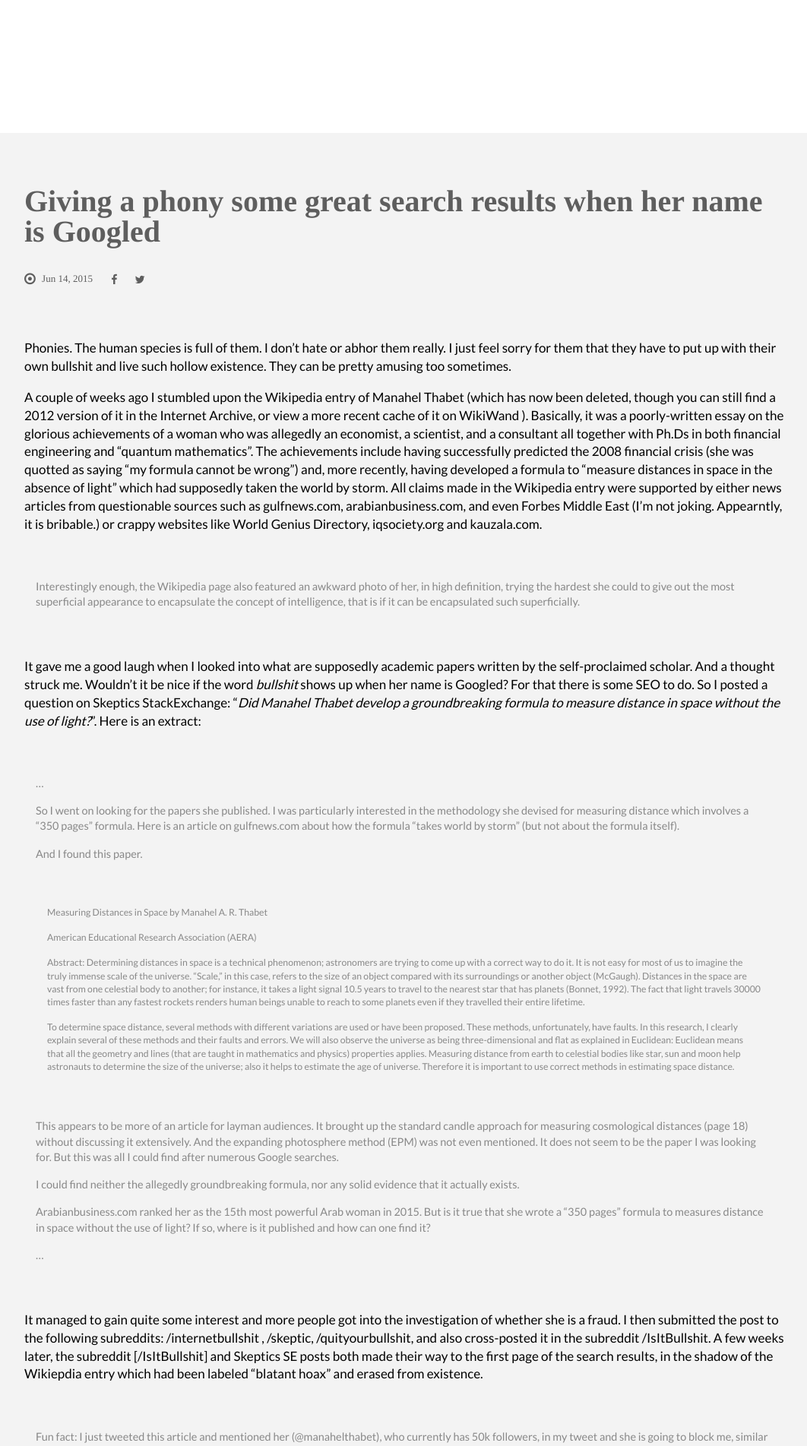
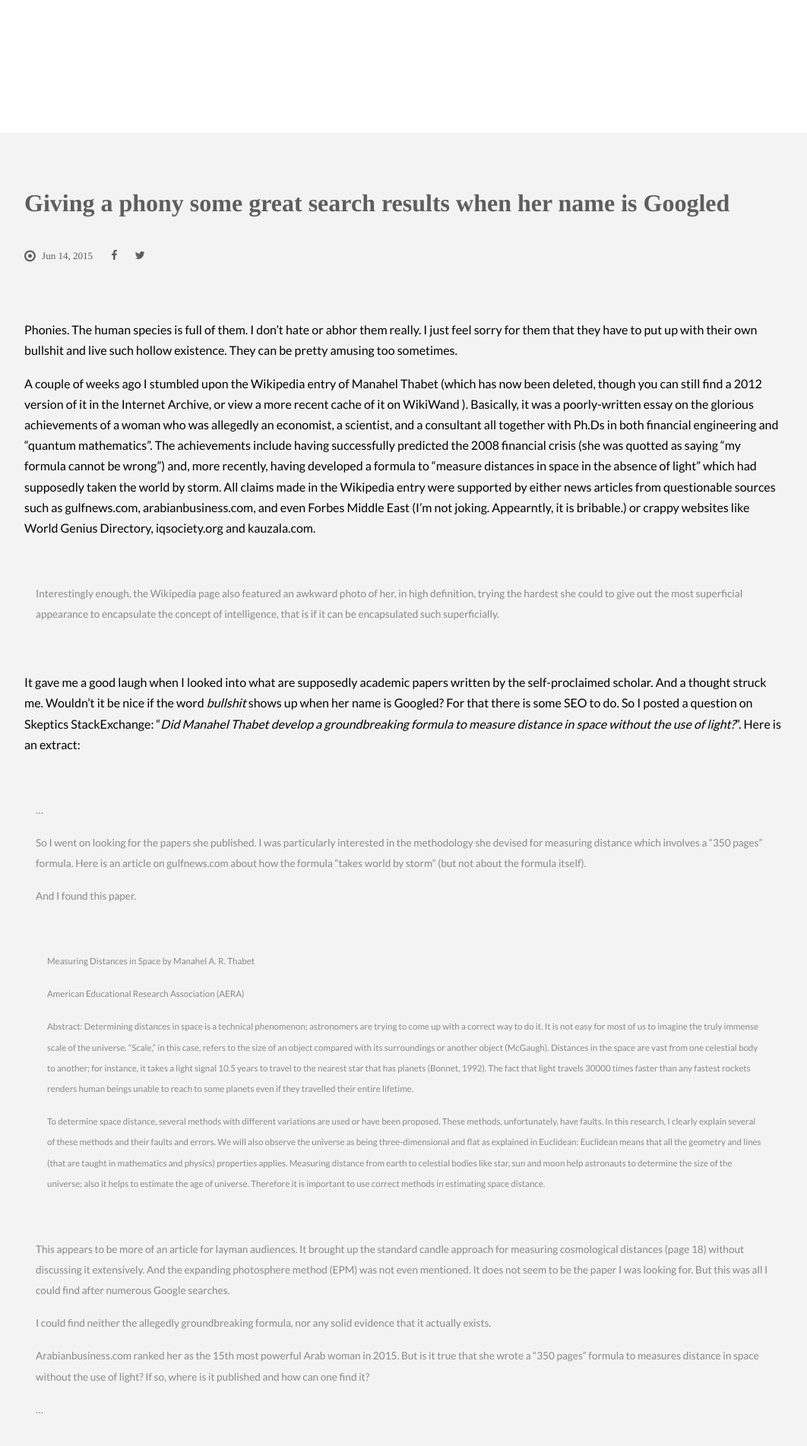
Before and after one commit to archywillhe/0a-Jekyll, a Jekyll site: the page built from _posts/2015-06-14-giving-a-phony-some-great-search-results-when-her-name-is-googled.md, in a window 1280 px wide. Shown: the part 772-2675 px from the top of the page at 76% size, without its empty margins (108-1170 px from the left). Built offline with Jekyll 4.4.1, drawn with Linux system fonts in a browser that asks for light colours; nearby versions of some CDN libraries; some of the changed text lies outside the part shown.

Commit message:
style changes

```diff
--- a/_includes/general/head.html
+++ b/_includes/general/head.html
@@ -8,8 +8,11 @@
   {% if page.font %}
   {% case page.font %}
   {% when 'garamond' %}
-  <script type="text/javascript" src="//use.typekit.net/agx1ofd.js"></script>
-  <script type="text/javascript">try{Typekit.load();}catch(e){}</script>
+
+   <!-- garamond is no longer in used;
+   <script type="text/javascript" src="//use.typekit.net/agx1ofd.js"></script>
+  <script type="text/javascript">try{Typekit.load();}catch(e){}</script> -->
+ <link href='http://fonts.googleapis.com/css?family=Merriweather' rel='stylesheet' type='text/css'>
   {% else %}
   <link href='{{page.fontLink}}' rel='stylesheet' type='text/css'>
   {% endcase %}
--- a/_layouts/dailylogs.html
+++ b/_layouts/dailylogs.html
@@ -1,6 +1,6 @@
 ---
 layout: default
-extraClasses: ["dailylog"]
+extraClasses: ["dailylog", "dailylogs"]
 ---
 
 {% assign posts_groups = site.posts | group_by:"postType" %}
--- a/_sass/_layout.scss
+++ b/_sass/_layout.scss
@@ -4,6 +4,7 @@
 body{
   font-family: "Helvetica Neue",Helvetica,Arial,sans-serif;
   background-color:#fff;
+  font-size: 16px;
   line-height: 1.42857143;
 }
 .whitebg{
@@ -74,7 +75,7 @@ a:hover,a:focus,a:visited{
           width: 195px;
         }
         .archytitle{
-          font-size: 14px;
+          font-size: 11px;
           text-align: center;
           position:relative;
           left:-15px;
@@ -255,7 +256,7 @@ font-family: "Helvetica Neue",Helvetica,Arial,sans-serif;
 .archyitem{
   margin-top:10px;
   .archytitle{
-    font-size: 19px;
+    font-size: 15px;
     height:80px;
     line-height: 80px;
 
@@ -341,11 +342,10 @@ font-family: "Helvetica Neue",Helvetica,Arial,sans-serif;
   text-decoration:none;
 }
 .archypost{
-  font-size: 20px;
   color: #000;
   font-weight: 400;
   font-style: normal;
-  line-height: 1.4;
+  line-height: 1.7em;
   max-width:1000px;
   margin:0 auto;
   margin-top:50px;
@@ -360,7 +360,7 @@ font-family: "Helvetica Neue",Helvetica,Arial,sans-serif;
   }
   h1{
     font-weight: 700;
-    line-height: 1;
+    line-height: 1.4em;
     font-size: 2em;
     margin:0;
     padding:20px 0;
@@ -603,6 +603,7 @@ h1 span{
   }
   .smaller{
     font-size: 1.1em;
+    line-height: 0.1em;
     margin: 0 10px
   }
   @media (max-width: 568px){
@@ -732,6 +733,7 @@ footer {
   .archypost{
     margin-top:34px;
     color:#666;
+    max-width: 52em;
     margin-bottom: 29px;
   }
   .d_shortcuts{
@@ -799,11 +801,15 @@ footer {
   }
 }
 
+.dailylogs .archypost{
+  font-family: 'Lato', 'Helvetica Neue', Helvetica, Arial, sans-serif !important;
+}
+
 .wordsToRead{
-  max-width: 38em !important;
+  max-width: 44em !important;
 }
 .entirelog .archypost{
-  max-width: 45em !important;
+  max-width: 47em !important;
 }
 
 
--- a/_sass/_structure.scss
+++ b/_sass/_structure.scss
@@ -106,16 +106,15 @@ overflow-x: scroll; overflow-y: visible;
 }
 
 .garamond{
-  font-family: "adobe-garamond-pro", Times, "New Times Roman", serif;
+  //font-family: "adobe-garamond-pro", Times, "New Times Roman", serif;
+  //use merriweather
+  font-family: 'Merriweather', Times, "New Times Roman", serif;
   code{
     font-size: 0.9em !important;
   }
 }
 .lato{
-  font-family: Lato, 'Helvetica Neue', Helvetica, Arial, sans-serif;
-  .articleBody{
-    font-size: 0.85em !important;
-  }
+  font-family: 'Lato', 'Helvetica Neue', Helvetica, Arial, sans-serif;
   code{
     font-size: 1.1em !important;
   }
```
Also changed, not shown: _posts/2015-06-13-still-trying-to-understand-the-true-nature-of-understanding-etymologies.md (+1 -1 lines), _posts/2015-06-14-giving-a-phony-some-great-search-results-when-her-name-is-googled.md (+1 -1 lines).
